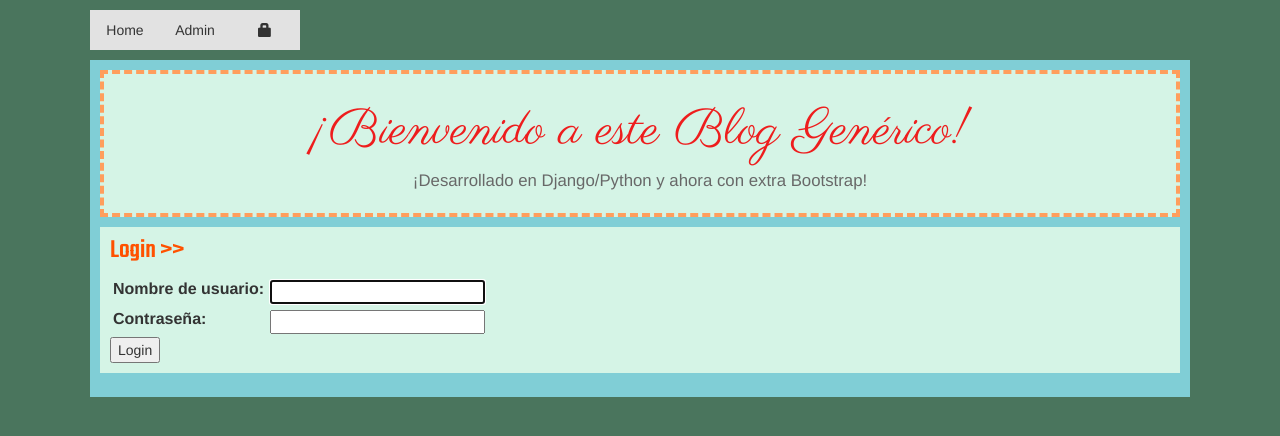
After one commit to zzeill/my-first-blog, a Django app: page /accounts/login/ in a window 1280 px wide. The commit adds this page. Shown: the top 436 px of the page. Run offline with Django 3.2, Linux system fonts and the light colour scheme; some libraries are stand-ins or nearby versions.

Commit message:
Agregado login/logout/borradores, mejorada seguridad..

```diff
--- a/blog/static/css/style.css
+++ b/blog/static/css/style.css
@@ -124,4 +124,22 @@ font-size:3em;
 
 .editar {
     float:right;
+    margin-right:2px;
 }
+
+.borrar {
+    float:right;
+}
+
+.login td {
+padding:3px;
+}
+
+#topMenu .right {
+    float:right;
+    text-transform: capitalize;
+}
+
+.capitalize {
+    text-transform: capitalize;
+}
--- a/blog/templates/blog/base.html
+++ b/blog/templates/blog/base.html
@@ -26,6 +26,19 @@
                     <li>
                         <a href="{% url 'post_new' %}" class="top-menu"><span class="glyphicon glyphicon-plus"></span></a>
                     </li>
+                    <li>
+                        <a href="{% url 'post_draft_list' %}" class="top-menu"><span class="glyphicon glyphicon-edit"></span></a>
+                    </li>
+                    <li class="right">
+                        <a href="{% url 'logout' %}">Salir</a>
+                    </li>
+                    <li class="right">
+                        <a>{{ user.username }}</a>
+                    </li>
+                    {% else %}
+                    <li>
+                        <a href="{% url 'login' %}" class="top-menu"><span class="glyphicon glyphicon-lock"></span></a>
+                    </li>
                     {% endif %}
                 </ul>
             </div>
--- a/blog/templates/blog/post_list.html
+++ b/blog/templates/blog/post_list.html
@@ -6,9 +6,9 @@
                         <div class="post">
                             <h2 class="title"><a href="{% url 'post_detail' pk=post.pk %}">{{post.title}}</a> >></h2>
                             <div class="text">
-                                {{post.text}}
+                                {{post.text|truncatechars:200}}
                             </div>
-                            <div class="author">Publicado por <b>{{post.author}}</b> el <span class="date">{{post.published_date}}</span></div>
+                            <div class="author">Publicado por <b class="capitalize">{{post.author}}</b> el <span class="date">{{post.published_date}}</span></div>
                         </div>
                         {% endfor %}
                     </div>
--- /dev/null
+++ b/blog/templates/registration/login.html
@@ -0,0 +1,23 @@
+{% extends "blog/base.html" %} {% block content %} {% if form.errors %}
+<p>Your username and password didn't match. Please try again.</p>
+{% endif %}
+<form method="post" action="{% url 'login' %}">
+{% csrf_token %}
+    <div class="post login">
+        <h2 class="title">Login >></h2>
+        <table>
+            <tr>
+            <td>{{ form.username.label_tag }}</td>
+
+            <td>{{ form.username }}</td>
+            </tr>
+            <tr>
+            <td>{{ form.password.label_tag }}</td>
+            <td>{{ form.password }}</td>
+            </tr>
+        </table>
+        <input type="submit" value="Login" />
+        <input type="hidden" name="next" value="{{ next }}" />
+    </div>
+</form>
+{% endblock %}
--- a/blog/urls.py
+++ b/blog/urls.py
@@ -6,4 +6,7 @@ urlpatterns = [
     path('post/<int:pk>/', views.post_detail, name='post_detail'),
     path('post/new/', views.post_new, name='post_new'),
     path('post/<int:pk>/edit/', views.post_edit, name='post_edit'),
+    path('drafts/', views.post_draft_list, name='post_draft_list'),
+    path('post/<int:pk>/publish/$', views.post_publish, name='post_publish'),
+    path('post/<int:pk>/remove/$', views.post_remove, name='post_remove'),
 ]
--- a/meta1_5/settings.py
+++ b/meta1_5/settings.py
@@ -122,6 +122,10 @@ STATIC_URL = '/static/'
 
 MEDIA_URL = '/media/'
 
+LOGIN_REDIRECT_URL = '/'
+
+LOGOUT_REDIRECT_URL = '/'
+
 STATIC_ROOT = os.path.join(BASE_DIR, 'static')
 
 MEDIA_ROOT = os.path.join(BASE_DIR, 'media')
--- a/meta1_5/urls.py
+++ b/meta1_5/urls.py
@@ -15,8 +15,11 @@ Including another URLconf
 """
 from django.contrib import admin
 from django.urls import path, include
+from django.contrib.auth import views as auth_views
 
 urlpatterns = [
     path('admin/', admin.site.urls),
+    path('accounts/login/', auth_views.LoginView.as_view(), name='login'),
+    path('accounts/logout/', auth_views.LogoutView.as_view(), name='logout', kwargs={'next_page': '/'}),
     path('', include('blog.urls')),
 ]
```
Also changed, not shown: blog/templates/blog/post_detail.html (+6 -2 lines), blog/templates/blog/post_draft_list.html (added, +17 -0 lines), blog/views.py (+28 -2 lines).
